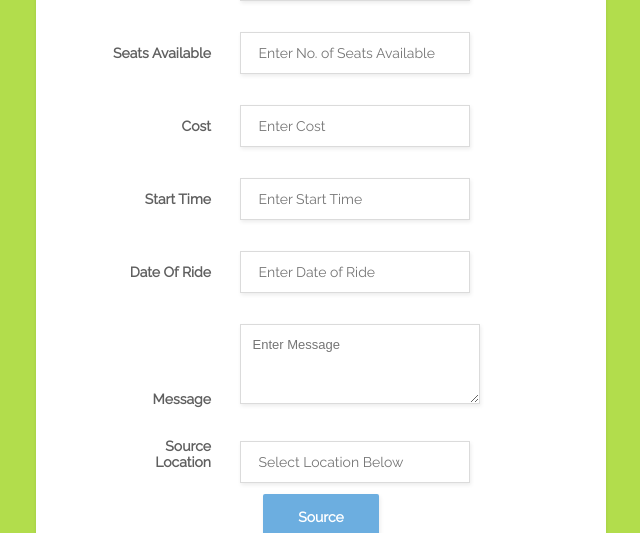
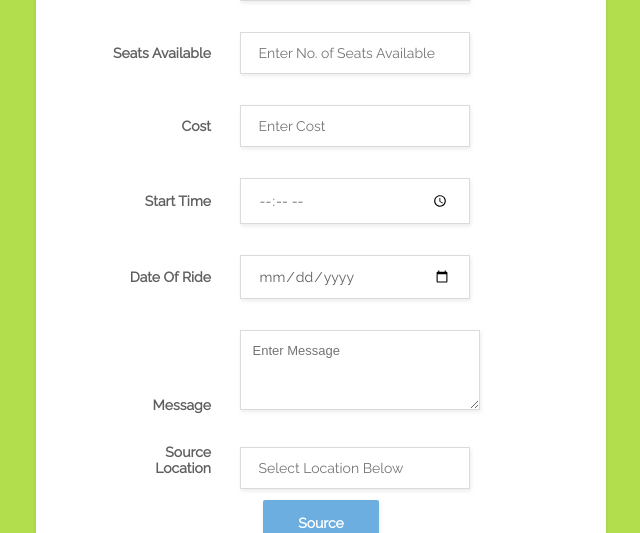
Before and after one commit to YashitM/MoyoSolutions, a Django app: template CarzRideOn/templates/website/offerride.html in a window 1280 px wide. Shown: the part 480-1013 px from the top of the page, without its empty margins (319-959 px from the left). Run offline with Django 3.2, Linux system fonts and the light colour scheme; the template is opened without the code that fills it: values that come from a table or form of the project are taken from there, others are empty; some libraries are stand-ins or nearby versions.

Commit message:
Added Form Widgets

```diff
--- a/CarzRideOn/templates/website/offerride.html
+++ b/CarzRideOn/templates/website/offerride.html
@@ -42,15 +42,20 @@
                     <div class="form-row">
                         <label>
                             <span>Start Time</span>
-                            <input type="text" id="id_start_time" placeholder="Enter Start Time" name="start_time">
+                            <input type="time" id="id_start_time" placeholder="Enter Start Time" name="start_time">
                         </label>
                     </div>
                     <div class="form-row">
                         <label>
                             <span>Date Of Ride</span>
-                            <input type="text" id="id_dateofride" placeholder="Enter Date of Ride" name="dateofride">
+                            <input type="date" id="id_dateofride" name="dateofride">
                         </label>
                     </div>
+                    <script type="text/javascript">
+                        $(function () {
+                            $('#id_dateofride').datetimepicker();
+                        });
+                    </script>
                     <div class="form-row">
                         <label>
                             <span>Message</span>
--- a/CarzRideOn/templates/website/takeride.html
+++ b/CarzRideOn/templates/website/takeride.html
@@ -1,9 +1,5 @@
 {% extends 'website/base.html' %}
 {% block content %}
-    <div class="heading-text">
-        Take Ride
-    </div>
-
     <div class="container padded-container">
         <form class="form-login" method="post" action="#" id="offerrideform">
             {% csrf_token %}
```
